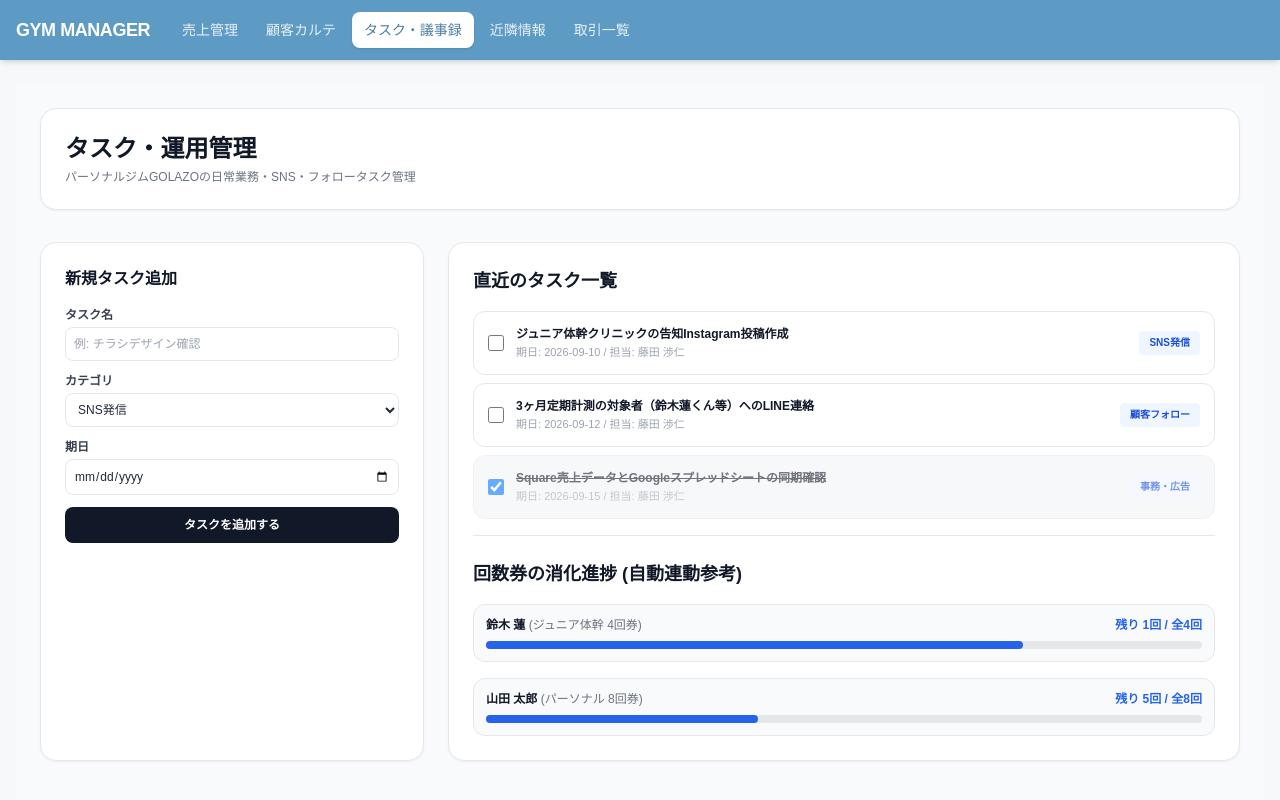
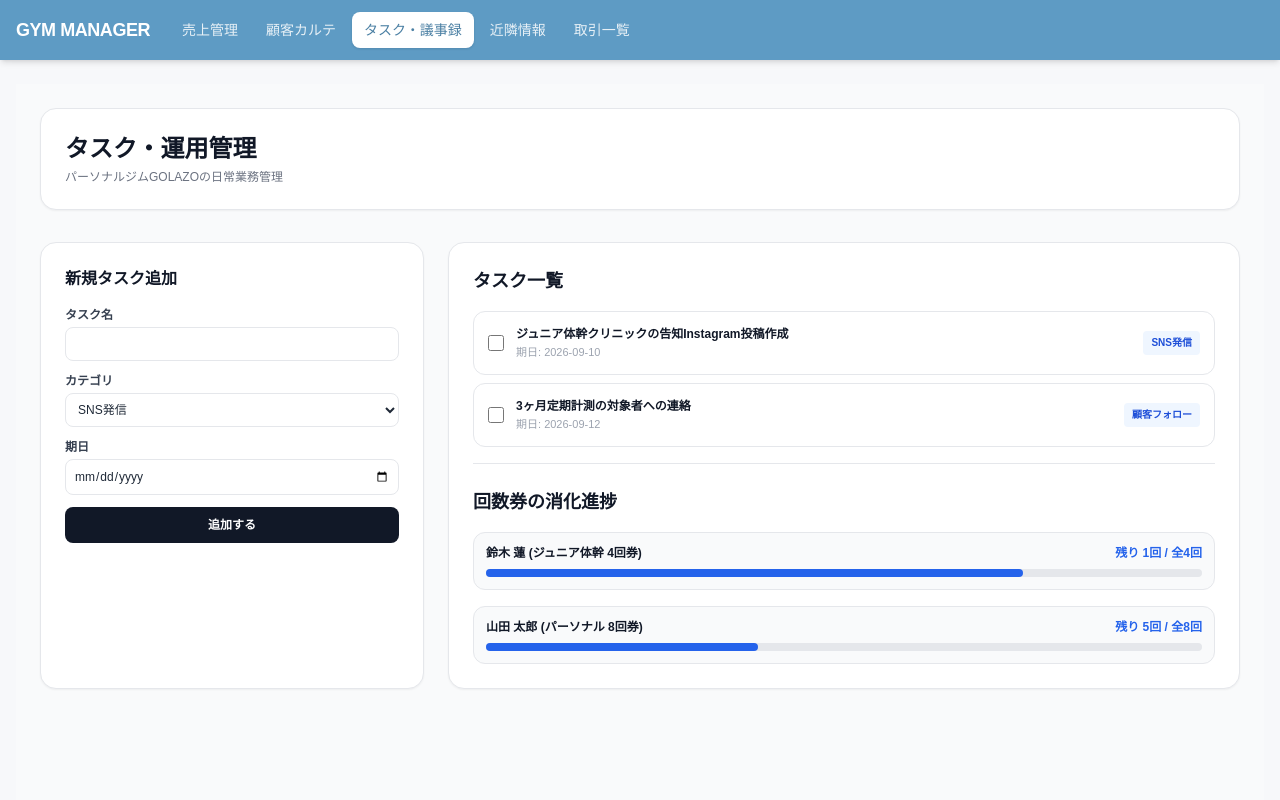
Before and after one commit to 2025golazo-bot/GOLAZO, a Next.js app: page /tasks in a window 1280 px wide. Shown: the top 800 px of the page. Built offline with nearby package versions, Linux system fonts and the light colour scheme.

Commit message:
Update page.tsx

```diff
--- a/app/tasks/page.tsx
+++ b/app/tasks/page.tsx
@@ -5,7 +5,7 @@ import { useState } from 'react';
 interface Task {
   id: string;
   title: string;
-  category: 'SNS発信' | '顧客フォロー' | '事務・広告' | '店舗運営';
+  category: string;
   dueDate: string;
   completed: boolean;
   assignedTo: string;
@@ -23,26 +23,17 @@ export default function TasksPage() {
     },
     {
       id: '2',
-      title: '3ヶ月定期計測の対象者（鈴木蓮くん等）へのLINE連絡',
+      title: '3ヶ月定期計測の対象者への連絡',
       category: '顧客フォロー',
       dueDate: '2026-09-12',
       completed: false,
       assignedTo: '藤田 渉仁',
     },
-    {
-      id: '3',
-      title: 'Square売上データとGoogleスプレッドシートの同期確認',
-      category: '事務・広告',
-      dueDate: '2026-09-15',
-      completed: true,
-      assignedTo: '藤田 渉仁',
-    },
   ]);
 
   const [newTaskTitle, setNewTaskTitle] = useState('');
-  const [newTaskCategory, setNewTaskCategory] = useState<'SNS発信' | '顧客フォロー' | '事務・広告' | '店舗運営'>('SNS発信');
+  const [newTaskCategory, setNewTaskCategory] = useState('SNS発信');
   const [newTaskDueDate, setNewTaskDueDate] = useState('');
-  const [newTaskAssignee] = useState('藤田 渉仁');
 
   const [ticketProgress] = useState([
     { id: '1', client: '鈴木 蓮', ticketName: 'ジュニア体幹 4回券', total: 4, remaining: 1 },
@@ -57,9 +48,9 @@ export default function TasksPage() {
       id: Date.now().toString(),
       title: newTaskTitle,
       category: newTaskCategory,
-      dueDate: newTaskDueDate || new Date().toISOString().split('T')[0],
+      dueDate: newTaskDueDate || '2026-09-10',
       completed: false,
-      assignedTo: newTaskAssignee,
+      assignedTo: '藤田 渉仁',
     };
 
     setTasks([newTask, ...tasks]);
@@ -73,22 +64,19 @@ export default function TasksPage() {
 
   return (
     <main className="p-6 max-w-7xl mx-auto space-y-8 bg-gray-50 min-h-screen">
-      <div className="bg-white p-6 rounded-2xl border border-gray-200 shadow-sm flex flex-col md:flex-row justify-between items-start md:items-center gap-4">
-        <div>
-          <h1 className="text-2xl font-black text-gray-900">タスク・運用管理</h1>
-          <p className="text-xs text-gray-500 mt-1">パーソナルジムGOLAZOの日常業務・SNS・フォロータスク管理</p>
-        </div>
+      <div className="bg-white p-6 rounded-2xl border border-gray-200 shadow-sm">
+        <h1 className="text-2xl font-black text-gray-900">タスク・運用管理</h1>
+        <p className="text-xs text-gray-500 mt-1">パーソナルジムGOLAZOの日常業務管理</p>
       </div>
 
       <div className="grid grid-cols-1 lg:grid-cols-3 gap-6">
-        <div className="bg-white p-6 rounded-2xl border border-gray-200 shadow-sm space-y-4 lg:col-span-1">
+        <div className="bg-white p-6 rounded-2xl border border-gray-200 shadow-sm space-y-4">
           <h2 className="text-base font-bold text-gray-900">新規タスク追加</h2>
           <form onSubmit={handleAddTask} className="space-y-3 text-xs">
             <div>
               <label className="font-bold text-gray-700">タスク名</label>
               <input
                 type="text"
-                placeholder="例: チラシデザイン確認"
                 value={newTaskTitle}
                 onChange={(e) => setNewTaskTitle(e.target.value)}
                 className="w-full mt-1 p-2 border rounded-lg bg-white"
@@ -99,13 +87,12 @@ export default function TasksPage() {
               <label className="font-bold text-gray-700">カテゴリ</label>
               <select
                 value={newTaskCategory}
-                onChange={(e) => setNewTaskCategory(e.target.value as any)}
+                onChange={(e) => setNewTaskCategory(e.target.value)}
                 className="w-full mt-1 p-2 border rounded-lg bg-white"
               >
                 <option value="SNS発信">SNS発信</option>
                 <option value="顧客フォロー">顧客フォロー</option>
                 <option value="事務・広告">事務・広告</option>
-                <option value="店舗運営">店舗運営</option>
               </select>
             </div>
             <div>
@@ -118,21 +105,16 @@ export default function TasksPage() {
               />
             </div>
             <button type="submit" className="w-full py-2.5 bg-gray-900 text-white font-bold rounded-lg hover:bg-black transition">
-              タスクを追加する
+              追加する
             </button>
           </form>
         </div>
 
         <div className="bg-white p-6 rounded-2xl border border-gray-200 shadow-sm space-y-4 lg:col-span-2">
-          <h2 className="text-lg font-bold text-gray-900">直近のタスク一覧</h2>
+          <h2 className="text-lg font-bold text-gray-900">タスク一覧</h2>
           <div className="space-y-2">
             {tasks.map((task) => (
-              <div
-                key={task.id}
-                className={`p-3.5 border rounded-xl flex items-center justify-between text-xs transition ${
-                  task.completed ? 'bg-gray-100 opacity-60' : 'bg-white'
-                }`}
-              >
+              <div key={task.id} className="p-3.5 border rounded-xl flex items-center justify-between text-xs bg-white">
                 <div className="flex items-center gap-3">
                   <input
                     type="checkbox"
@@ -141,32 +123,30 @@ export default function TasksPage() {
                     className="w-4 h-4 rounded text-blue-600 cursor-pointer"
                   />
                   <div>
-                    <p className={`font-bold text-gray-900 ${task.completed ? 'line-through text-gray-500' : ''}`}>
+                    <p className={`font-bold text-gray-900 ${task.completed ? 'line-through text-gray-400' : ''}`}>
                       {task.title}
                     </p>
-                    <p className="text-[11px] text-gray-400 mt-0.5">期日: {task.dueDate} / 担当: {task.assignedTo}</p>
+                    <p className="text-[11px] text-gray-400 mt-0.5">期日: {task.dueDate}</p>
                   </div>
                 </div>
-                <span className="px-2.5 py-1 bg-blue-50 text-blue-700 font-bold rounded text-[10px]">
-                  {task.category}
-                </span>
+                <span className="px-2 py-1 bg-blue-50 text-blue-700 font-bold rounded text-[10px]">{task.category}</span>
               </div>
             ))}
           </div>
 
           <div className="pt-6 border-t space-y-4">
-            <h2 className="text-lg font-bold text-gray-900">回数券の消化進捗 (自動連動参考)</h2>
+            <h2 className="text-lg font-bold text-gray-900">回数券の消化進捗</h2>
             <div className="space-y-4">
               {ticketProgress.map((tp) => {
-                const shokasuRate = Math.round(((tp.total - tp.remaining) / tp.total) * 100);
+                const rate = Math.round(((tp.total - tp.remaining) / tp.total) * 100);
                 return (
                   <div key={tp.id} className="p-3 border rounded-xl bg-gray-50 space-y-2 text-xs">
                     <div className="flex justify-between font-bold">
-                      <span className="text-gray-900">{tp.client} <span className="text-gray-500 font-normal">({tp.ticketName})</span></span>
+                      <span className="text-gray-900">{tp.client} ({tp.ticketName})</span>
                       <span className="text-blue-600">残り {tp.remaining}回 / 全{tp.total}回</span>
                     </div>
                     <div className="w-full bg-gray-200 rounded-full h-2">
-                      <div className="bg-blue-600 h-2 rounded-full" style={{ width: `${shokasuRate}%` }}></div>
+                      <div className="bg-blue-600 h-2 rounded-full" style={{ width: `${rate}%` }}></div>
                     </div>
                   </div>
                 );
```
